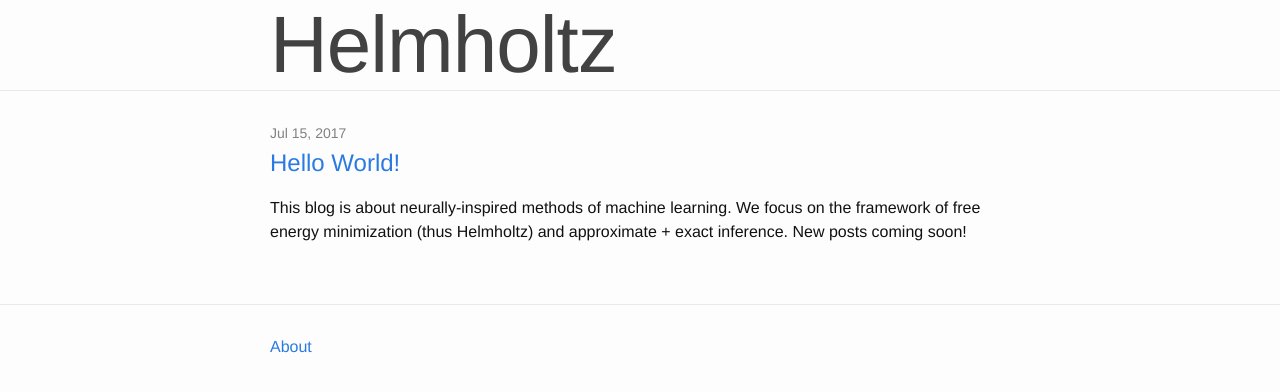
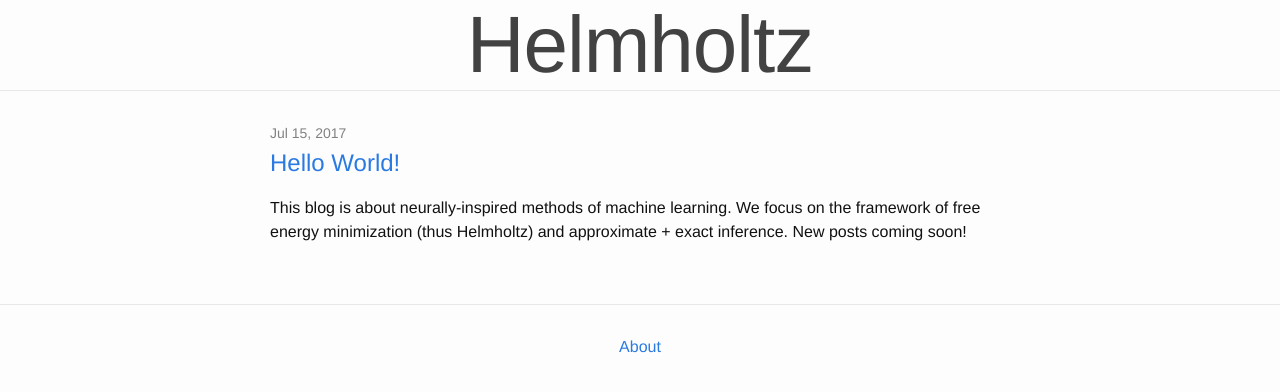
Before and after one commit to TheHelmholtz/thehelmholtz.github.io, a Jekyll site: the page built from index.html, in a window 1280 px wide. Shown: the top 392 px of the page. Built offline with Jekyll 4.4.1, drawn with Linux system fonts in a browser that asks for light colours.

Commit message:
centering title

```diff
--- a/_includes/footer.html
+++ b/_includes/footer.html
@@ -1,6 +1,6 @@
 <footer class="site-footer">
 <div class="wrapper">
-    <div class="trigger">
+    <div class="trigger center">
       {% for my_page in site.pages %}
         {% if my_page.title %}
         <a class="page-link" href="{{ my_page.url | prepend: site.baseurl }}">{{ my_page.title }}</a>
--- a/_includes/header.html
+++ b/_includes/header.html
@@ -2,7 +2,9 @@
 
   <div class="wrapper">
 
-    <a class="site-title" href="{{ site.baseurl }}/">Helmholtz</a>
+    <div class="center">
+      <a class="site-title" href="{{ site.baseurl }}/">Helmholtz</a>
+    </div>
 
     <!--nav class="site-nav">
       <a href="#" class="menu-icon">
--- a/_sass/_layout.scss
+++ b/_sass/_layout.scss
@@ -1,3 +1,8 @@
+.center {
+    text-align: center;
+}
+
+
 /**
  * Site header
  */
@@ -16,7 +21,7 @@
     line-height: 90px;
     letter-spacing: -1px;
     margin-bottom: 0;
-    float: left;
+    text-align: center;
 
     &,
     &:visited {
```
